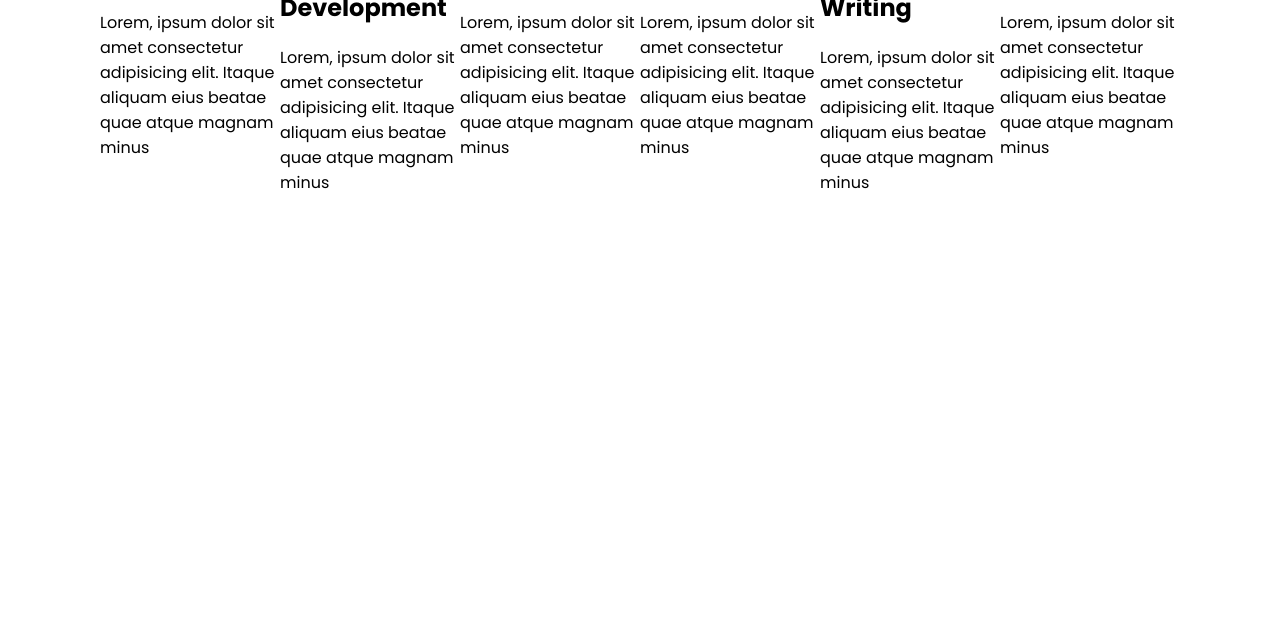
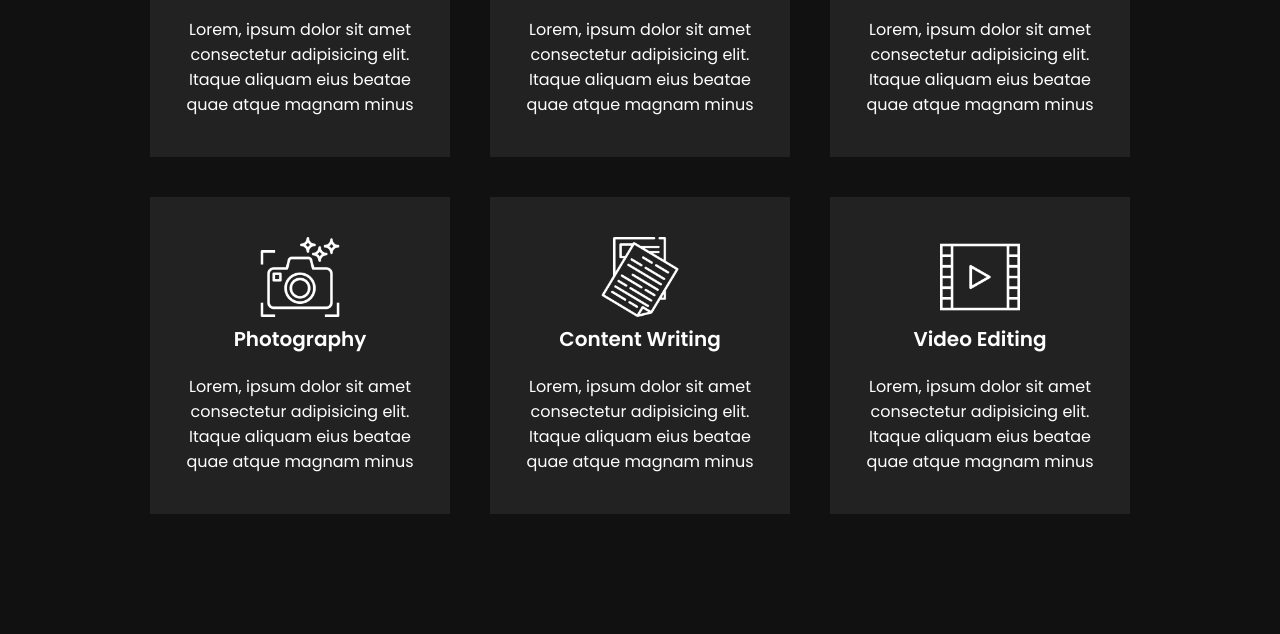
Before and after one commit to ricardo-rossini/Portfolio, a plain HTML site: page index.html in a window 1280 px wide. Shown: the part 1842-2476 px from the top of the page. Before the commit the page ends 2137 px from the top, so only its background shows below. Drawn offline with Linux system fonts and the light colour scheme.

Commit message:
services css

```diff
--- a/css/style.css
+++ b/css/style.css
@@ -145,3 +145,42 @@ p{
 img{
     max-width: 100%;
 }
+
+.services{
+    background: #111;
+}
+
+.heading.white{
+    color: #fff;
+}
+
+.services .content{
+    display: flex;
+    justify-content: center;
+    flex-wrap: wrap;
+    flex-direction: row;
+}
+
+.services .content .servicesBX{
+    padding: 40px 20px;
+    background: #222;
+    color: #fff;
+    max-width: 300px;
+    margin: 20px;
+    text-align: center;
+    transition: 0.5s;
+}
+
+.services .content .servicesBX:hover{
+    background: #2196f3;
+}
+
+.services .content .servicesBX img{
+    max-width: 80px;
+    filter: invert(1);
+}
+
+.services .content .servicesBX h2{
+    font-size: 20px;
+    font-weight: 600;
+}
--- a/index.html
+++ b/index.html
@@ -53,7 +53,7 @@
         </div>
     </section>
     <section class="services">
-        <div class="heading">
+        <div class="heading white">
             <h2>Our Services</h2>
             <p>Lorem ipsum dolor sit amet consectetur adipisicing elit.</p>
         </div>
@@ -69,22 +69,22 @@
                 <p>Lorem, ipsum dolor sit amet consectetur adipisicing elit. Itaque aliquam eius beatae quae atque magnam minus</p>
             </div>
             <div class="servicesBX">
-                <img src="img/icon3.png" alt="icone desenvolvimento web">
+                <img src="img/icon3.png" alt="icone desenvolvimento android">
                 <h2>Android App</h2>
                 <p>Lorem, ipsum dolor sit amet consectetur adipisicing elit. Itaque aliquam eius beatae quae atque magnam minus</p>
             </div>
             <div class="servicesBX">
-                <img src="img/icon4.png" alt="icone desenvolvimento web">
+                <img src="img/icon4.png" alt="icone fotografia">
                 <h2>Photography</h2>
                 <p>Lorem, ipsum dolor sit amet consectetur adipisicing elit. Itaque aliquam eius beatae quae atque magnam minus</p>
             </div>
             <div class="servicesBX">
-                <img src="img/icon5.png" alt="icone desenvolvimento web">
+                <img src="img/icon5.png" alt="icone criacao de conteudo">
                 <h2>Content Writing</h2>
                 <p>Lorem, ipsum dolor sit amet consectetur adipisicing elit. Itaque aliquam eius beatae quae atque magnam minus</p>
             </div>
             <div class="servicesBX">
-                <img src="img/icon6.png" alt="icone desenvolvimento web">
+                <img src="img/icon6.png" alt="icone edicao de video">
                 <h2>Video Editing</h2>
                 <p>Lorem, ipsum dolor sit amet consectetur adipisicing elit. Itaque aliquam eius beatae quae atque magnam minus</p>
             </div>
```
